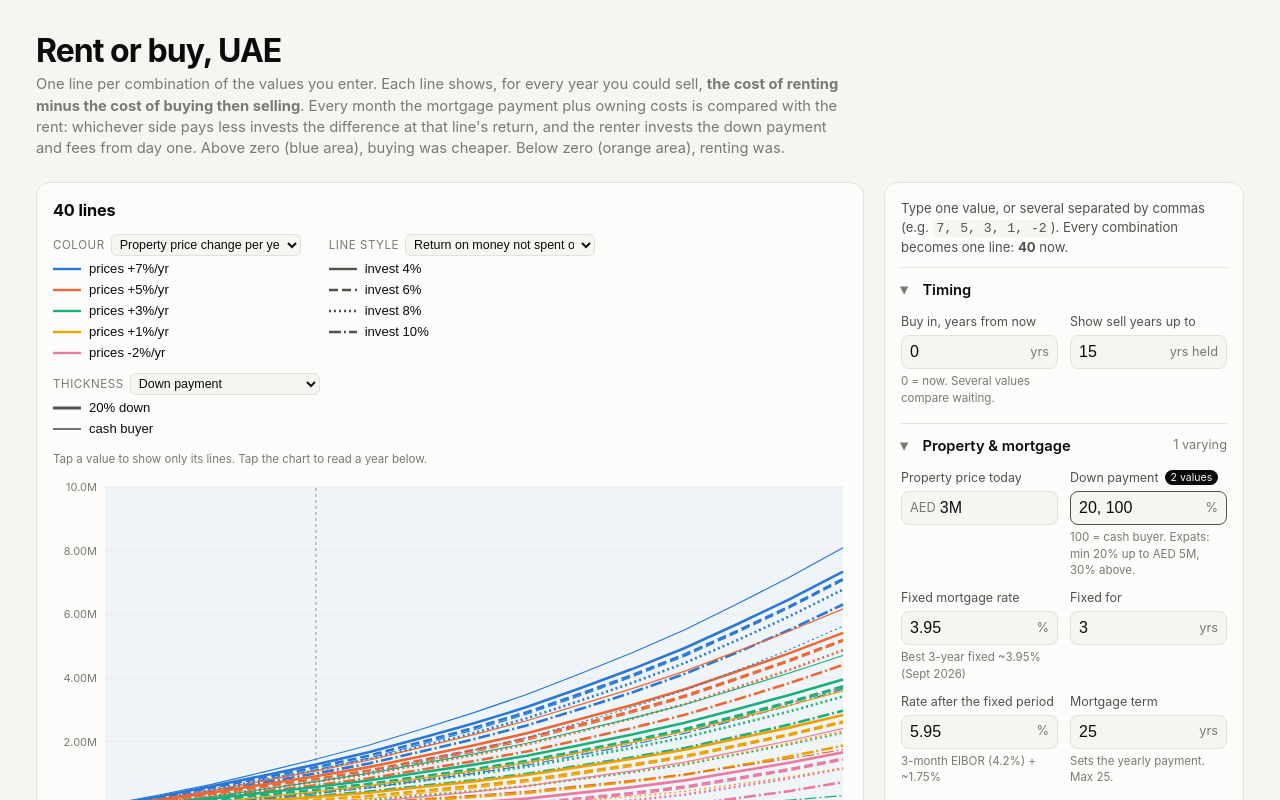
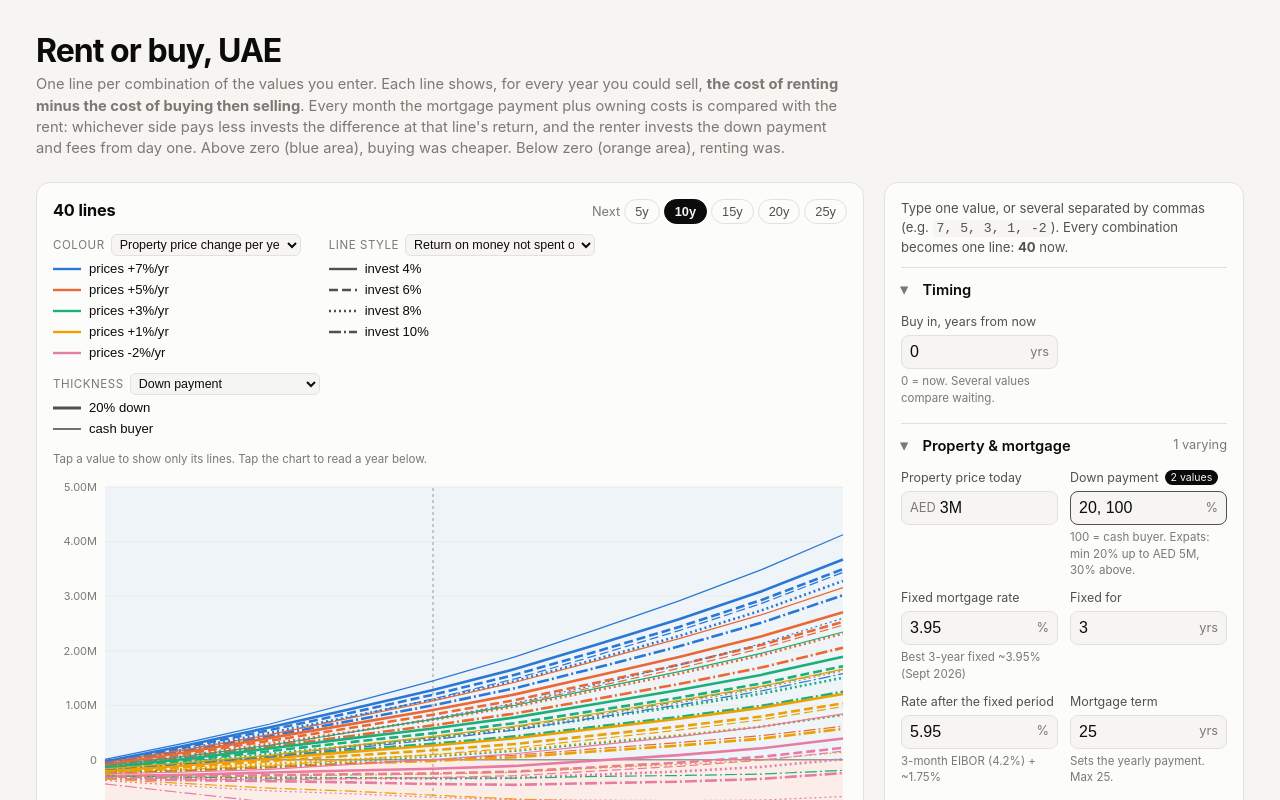
Before and after one commit to Zboule/rent-vs-buy-uae, a React (Vite) app: page / in a window 1280 px wide. Shown: the top 800 px of the page. Built offline with nearby package versions, Linux system fonts and the light colour scheme.

Commit message:
Horizon chips on the graph (5-25y), default 10 years
Co-Authored-By: Claude Opus 5.5 (1M context) <noreply@anthropic.com>
Claude-Session: https://claude.ai/code/session_01SGeUVgQihc8iY5aYodmd9q

```diff
--- a/src/App.tsx
+++ b/src/App.tsx
@@ -157,6 +157,14 @@ function Graph({ c, setC, res }: { c: Config; setC: (f: (o: Config) => Config) =
           {styled.length} line{styled.length > 1 ? 's' : ''}
         </h2>
         {res.total > MAX_LINES && <span className="warn small">showing the first {MAX_LINES} of {res.total} combinations</span>}
+        <div className="horizon" role="radiogroup" aria-label="Horizon">
+          <span className="muted small">Next</span>
+          {[5, 10, 15, 20, 25].map((h) => (
+            <button key={h} className={c.horizon === h ? 'chip on' : 'chip'} onClick={() => setC((o) => ({ ...o, horizon: h }))}>
+              {h}y
+            </button>
+          ))}
+        </div>
       </div>
 
       {varying.length > 0 && (
@@ -372,22 +380,6 @@ function ConfigForm({ c, setC, total }: { c: Config; setC: (f: (o: Config) => Co
             {FIELDS.filter((f) => f.group === g).map((f) => (
               <ListField key={f.key} label={f.label} hint={f.hint} kind={f.kind} values={c.lists[f.key]} onChange={(v) => setList(f.key, v)} />
             ))}
-            {g === 'Timing' && (
-              <label className="field">
-                <span className="field-l">Show sell years up to</span>
-                <span className="field-in">
-                  <input
-                    inputMode="numeric"
-                    defaultValue={c.horizon}
-                    onChange={(e) => {
-                      const n = Math.round(Number(e.target.value));
-                      if (n >= 1 && n <= 35) setC((o) => ({ ...o, horizon: n }));
-                    }}
-                  />
-                  <span className="unit">yrs held</span>
-                </span>
-              </label>
-            )}
             {g === 'Market' && (
               <div className="span2">
                 <Checks<ScenarioKey>
--- a/src/config.ts
+++ b/src/config.ts
@@ -103,7 +103,7 @@ export const DEFAULT_CONFIG: Config = {
   emFees: Object.fromEntries(
     EMIRATES.map((e) => [e, Object.fromEntries(EM_FIELDS.map((f) => [f.key, ({ ...P, ...PRESETS[e] } as Record<string, number>)[f.key]]))]),
   ) as Record<Emirate, Record<string, number>>,
-  horizon: 15,
+  horizon: 10,
   colorBy: 'priceGrowth',
   styleBy: 'investReturn',
   widthBy: 'downPct',
--- a/src/styles.css
+++ b/src/styles.css
@@ -224,3 +224,5 @@ h2 { font-size: 1.02rem; margin: 0 0 4px; letter-spacing: -0.01em; }
 .em-col { display: flex; flex-direction: column; gap: 8px; }
 .em-h { font-weight: 600; font-size: 0.85rem; }
 .notes p { font-size: 0.82rem; color: var(--text2); margin: 6px 0; }
+.horizon { margin-left: auto; display: flex; align-items: center; gap: 4px; }
+.horizon .chip { padding: 4px 10px; font-size: 0.8rem; }
```
Also changed, not shown: 1 other file (tests, documents, lock files or other folders).
